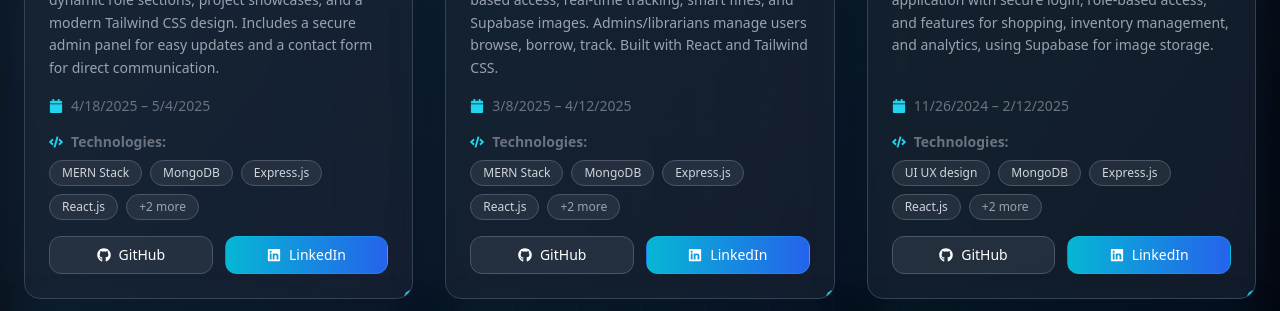
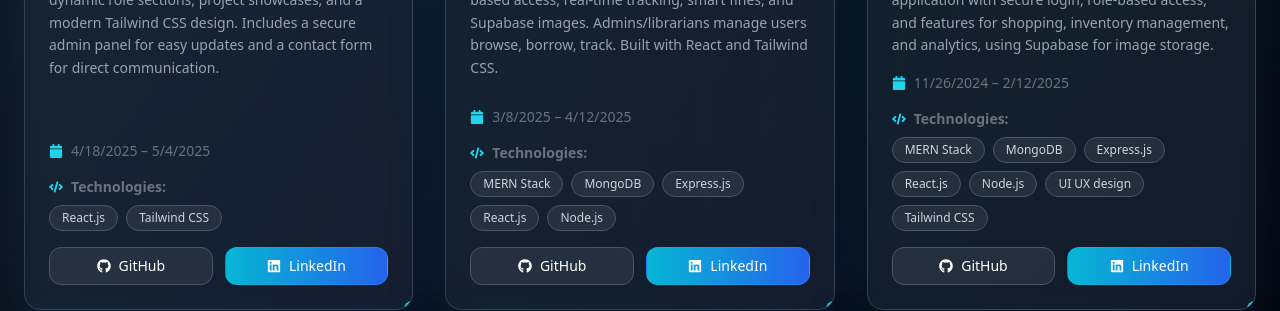
Before and after one commit to kasunsagara/portfolio-website-frontend, a React (Vite) app: page / in a window 1280 px wide. Shown: the part 3980-4291 px from the top of the page. Built offline with nearby package versions, Linux system fonts and the light colour scheme.

Commit message:
small change

```diff
--- a/src/components/projects.jsx
+++ b/src/components/projects.jsx
@@ -17,7 +17,7 @@ export default function Projects() {
         description: "A sleek, responsive MERN Stack portfolio with dynamic role sections, project showcases, and a modern Tailwind CSS design. Includes a secure admin panel for easy updates and a contact form for direct communication.",
         startDate: "2025-04-18",
         endDate: "2025-05-04",
-        skills: ["MERN Stack", "MongoDB", "Express.js", "React.js", "Node.js", "Tailwind CSS"],
+        skills: ["React.js", "Tailwind CSS"],
         githubLink: "https://github.com/kasunsagara/portfolio-website-frontend.git",
         linkedinLink: "https://linkedin.com/in/yourprofile",
         category: "frontend"
@@ -29,7 +29,7 @@ export default function Projects() {
         description: "Modern MERN Library System with JWT auth, role-based access, real-time tracking, smart fines, and Supabase images. Admins/librarians manage users browse, borrow, track. Built with React and Tailwind CSS.",
         startDate: "2025-03-08",
         endDate: "2025-04-12",
-        skills: ["MERN Stack", "MongoDB", "Express.js", "React.js", "JWT", "Supabase"],
+        skills: ["MERN Stack", "MongoDB", "Express.js", "React.js", "Node.js"],
         githubLink: "https://github.com/kasunsagara/library-management-system-frontend.git",
         linkedinLink: "https://www.linkedin.com/posts/kasun-sagara-ba47b22a9_mernstack-fullstackdeveloper-librarymanagementsystem-activity-7337295852517941248-ectf?utm_source=share&utm_medium=member_desktop&rcm=ACoAAEpVsywBVJnzZ9TkXqHfNeoMeFjXN5jMixo",
         category: "fullstack"
@@ -41,7 +41,7 @@ export default function Projects() {
         description: "KSW Beauty Care is a MERN-stack beauty care web application with secure login, role-based access, and features for shopping, inventory management, and analytics, using Supabase for image storage.",
         startDate: "2024-11-26",
         endDate: "2025-02-12",
-        skills: ["UI UX design", "MongoDB", "Express.js", "React.js", "Supabase", "Node.js"],
+        skills: ["MERN Stack", "MongoDB", "Express.js", "React.js", "Node.js","UI UX design", "Tailwind CSS"],
         githubLink: "https://github.com/kasunsagara/ksw-beauty-care-web-application-frontend.git",
         linkedinLink: "https://www.linkedin.com/posts/kasun-sagara-ba47b22a9_mern-react-vite-activity-7303605963767316480-9pia?utm_source=share&utm_medium=member_desktop&rcm=ACoAAEpVsywBVJnzZ9TkXqHfNeoMeFjXN5jMixo",
         category: "fullstack"
@@ -53,7 +53,7 @@ export default function Projects() {
         description: "A full-stack MERN application for efficient user management, featuring a responsive CSS-styled UI and RESTful APIs (GET, POST, PUT, DELETE) to view, add, update, and delete user data seamlessly.",
         startDate: "2024-08-14",
         endDate: "2024-10-12",
-        skills: ["MongoDB", "Express.js", "React.js", "Node.js", "RESTful APIs", "CSS"],
+        skills: ["MERN Stack", "MongoDB", "Express.js", "React.js", "Node.js", "CSS"],
         githubLink: "https://github.com/kasunsagara/user-management-system-frontend.git",
         linkedinLink: "https://www.linkedin.com/posts/kasun-sagara-ba47b22a9_mernstack-webdevelopment-fullstackdevelopment-activity-7270316158170365953-3iTT?utm_source=share&utm_medium=member_desktop&rcm=ACoAAEpVsywBVJnzZ9TkXqHfNeoMeFjXN5jMixo",
         category: "fullstack"
@@ -65,7 +65,7 @@ export default function Projects() {
         description: "Spotlight Cinema is a sleek, responsive movie search site built with HTML, CSS, and JavaScript, featuring real-time results via a movie API and a modern, fast interface.",
         startDate: "2024-06-18",
         endDate: "2024-07-06",
-        skills: ["HTML", "CSS", "JavaScript", "APIs", "Frontend Development"],
+        skills: ["HTML", "CSS", "JavaScript", "APIs"],
         githubLink: "https://github.com/kasunsagara/spotlight-cinema-movie-search-website.git",
         linkedinLink: "https://www.linkedin.com/posts/kasun-sagara-ba47b22a9_webdevelopment-javascriptmagic-apiintegration-activity-7262136382440054786-c43B?utm_source=share&utm_medium=member_desktop&rcm=ACoAAEpVsywBVJnzZ9TkXqHfNeoMeFjXN5jMixo",
         category: "frontend"
@@ -77,7 +77,7 @@ export default function Projects() {
         description: "CEYLON EXPLORER is a travel website built using HTML, CSS, Node.js, and MySQL. It allows users to explore top Sri Lankan destinations and includes user registration features.",
         startDate: "2024-02-08",
         endDate: "2024-04-18",
-        skills: ["HTML", "CSS", "JavaScript", "Node.js", "MySQL", "Backend Development"],
+        skills: ["HTML", "CSS", "JavaScript", "Node.js", "MySQL"],
         githubLink: "https://github.com/kasunsagara/ceylon-explorer-travelling-website.git",
         linkedinLink: "https://www.linkedin.com/posts/kasun-sagara-ba47b22a9_my-first-project-is-ceylon-explorer-traveling-activity-7208563271237337088-f6Gr?utm_source=share&utm_medium=member_desktop&rcm=ACoAAEpVsywBVJnzZ9TkXqHfNeoMeFjXN5jMixo",
         category: "fullstack"
@@ -310,7 +310,7 @@ function ProjectCard({ project, index, hoveredProject, setHoveredProject, varian
               <span className="font-semibold">Technologies:</span>
             </div>
             <div className="flex flex-wrap gap-2">
-              {skills.slice(0, 4).map((skill, skillIndex) => (
+              {skills.slice().map((skill, skillIndex) => (
                 <motion.span
                   key={skillIndex}
                   initial={{ opacity: 0, scale: 0 }}
@@ -321,11 +321,6 @@ function ProjectCard({ project, index, hoveredProject, setHoveredProject, varian
                   {skill}
                 </motion.span>
               ))}
-              {skills.length > 4 && (
-                <span className="px-3 py-1 bg-gray-700/50 text-gray-400 rounded-full text-xs border border-gray-600">
-                  +{skills.length - 4} more
-                </span>
-              )}
             </div>
           </div>
 
```
